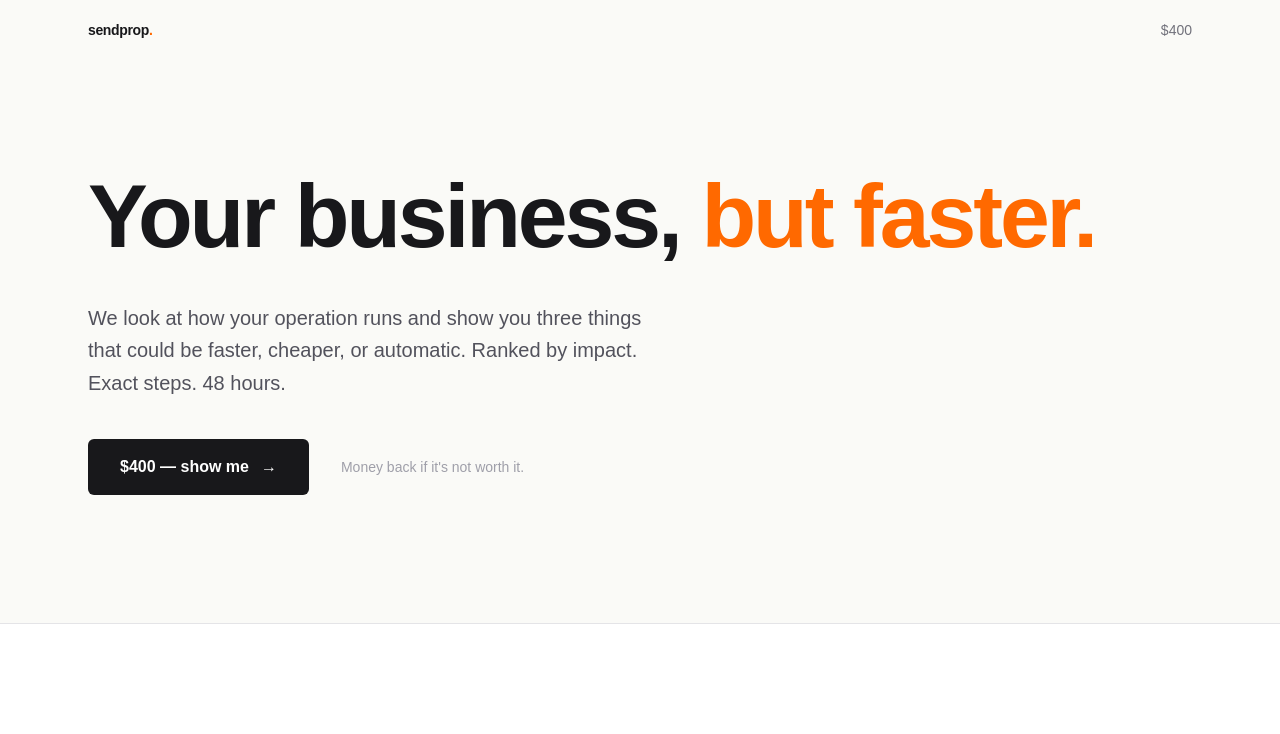
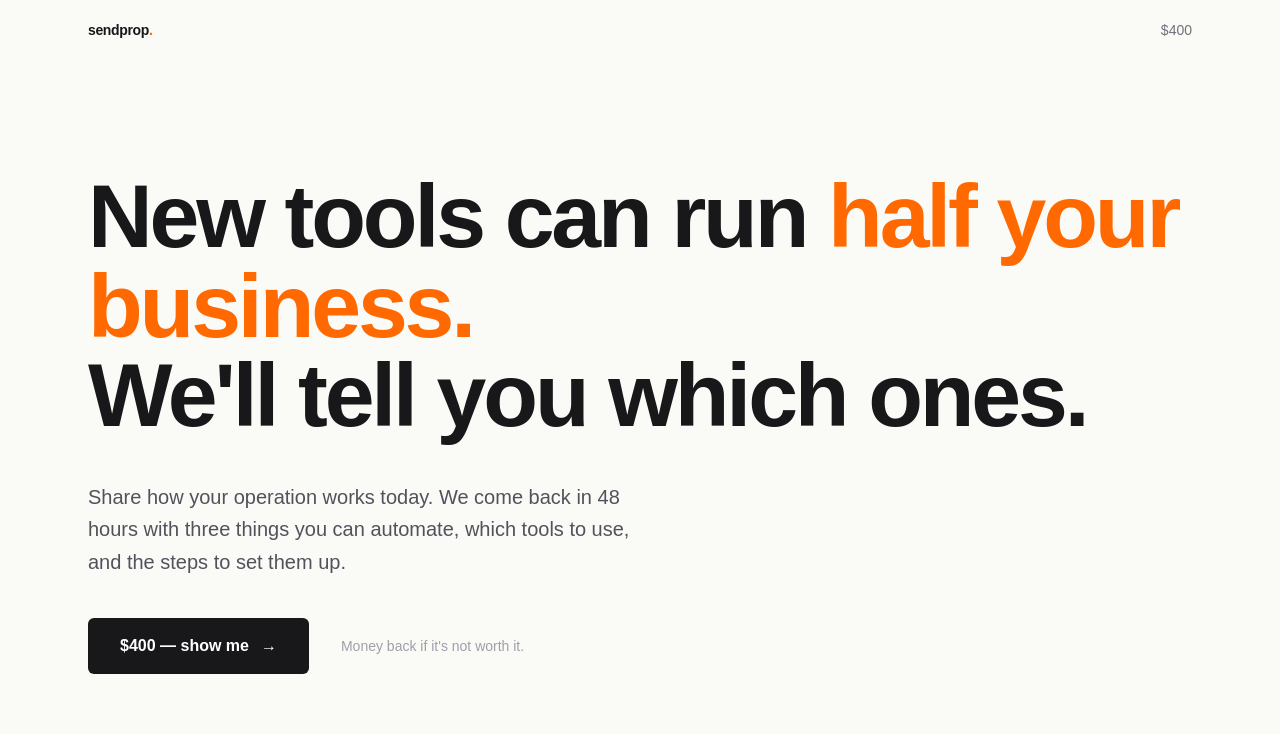
Before and after one commit to jefdiesel/sendprop, a Next.js app: page / in a window 1280 px wide. Shown: the top 734 px of the page. Built offline with nearby package versions, Linux system fonts and the light colour scheme.

Commit message:
Hero: say what we actually do — find the right automation tools
"New tools can run half your business. We'll tell you which ones."
Specific, optimistic, says exactly what the service is.

Co-Authored-By: Claude Opus 4.6 (1M context) <noreply@anthropic.com>

```diff
--- a/src/app/layout.tsx
+++ b/src/app/layout.tsx
@@ -13,8 +13,8 @@ const geistMono = Geist_Mono({
 });
 
 export const metadata: Metadata = {
-  title: "sendprop — your business, but faster",
-  description: "We study how your business runs and show you three specific upgrades ranked by impact. 48 hours. $400 flat.",
+  title: "sendprop — new tools can run half your business",
+  description: "We tell you which ones. Three automations specific to your operation, with exact steps. 48 hours. $400.",
 };
 
 export default function RootLayout({
--- a/src/app/page.tsx
+++ b/src/app/page.tsx
@@ -1,9 +1,9 @@
 import { createCheckoutSession } from "./actions";
 
 export const metadata = {
-  title: "sendprop — your business, but faster",
+  title: "sendprop — new tools can run half your business",
   description:
-    "Three upgrades to how your business runs. Ranked by impact, with exact steps. 48 hours. $400.",
+    "We tell you which ones. Three automations specific to your operation, with exact steps. 48 hours. $400.",
 };
 
 export default function HomePage() {
@@ -23,15 +23,17 @@ export default function HomePage() {
 
       {/* hero */}
       <section className="mx-auto max-w-6xl px-6 pt-16 pb-20 sm:pt-28 sm:pb-32">
-        <h1 className="max-w-[22ch] text-[clamp(2.5rem,7vw,6rem)] font-semibold leading-[1.0] tracking-[-0.035em]">
-          Your business,{" "}
-          <span className="text-orange-500">but faster.</span>
+        <h1 className="max-w-[24ch] text-[clamp(2.5rem,7vw,6rem)] font-semibold leading-[1.0] tracking-[-0.035em]">
+          New tools can run{" "}
+          <span className="text-orange-500">half your business.</span>
+          <br />
+          We&apos;ll tell you which ones.
         </h1>
 
         <p className="mt-10 max-w-xl text-xl leading-relaxed text-zinc-600">
-          We look at how your operation runs and show you three
-          things that could be faster, cheaper, or automatic.
-          Ranked by impact. Exact steps. 48 hours.
+          Share how your operation works today. We come back in
+          48 hours with three things you can automate, which
+          tools to use, and the steps to set them up.
         </p>
 
         <div className="mt-10 flex items-center gap-8">
```
